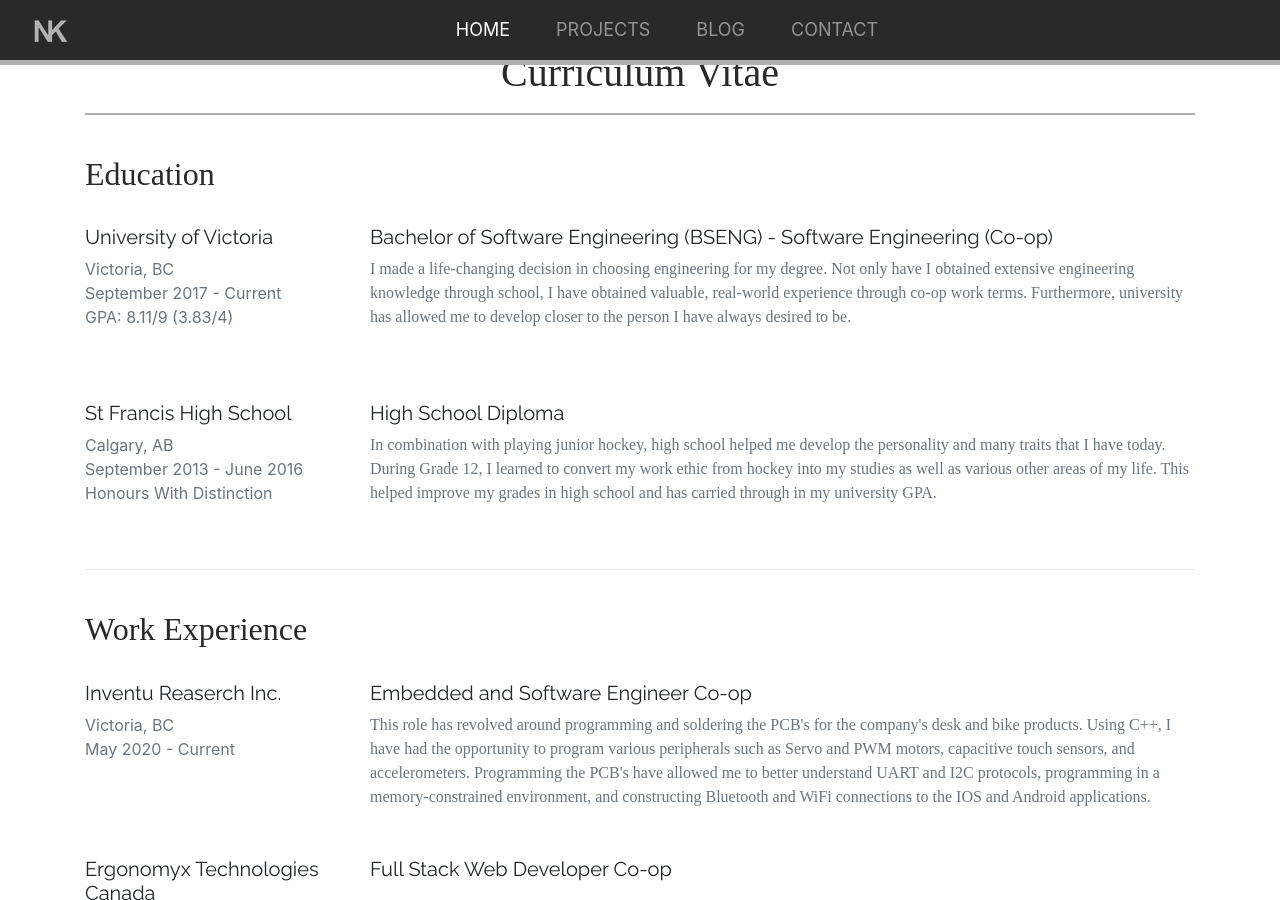
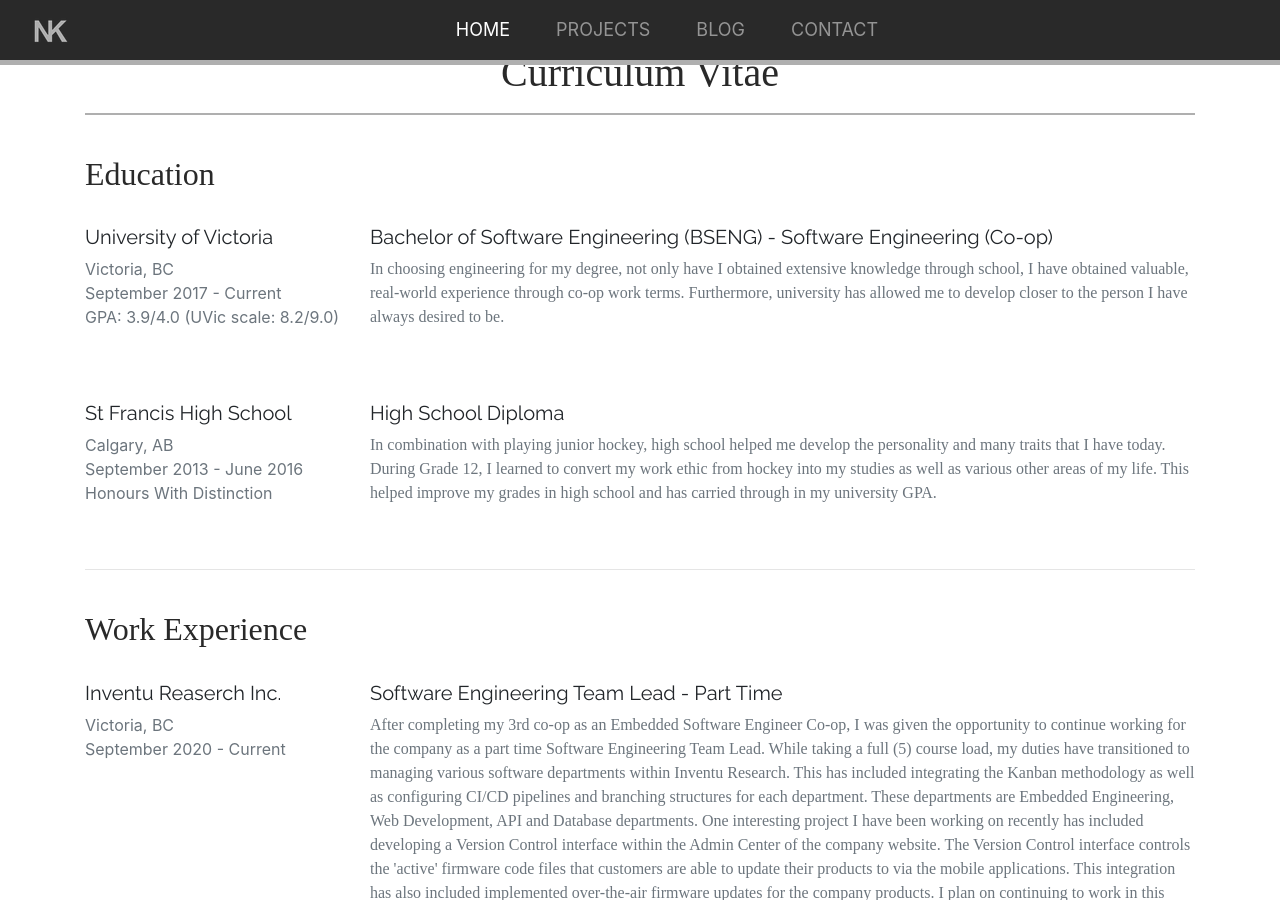
Before and after one commit to nolankurylo/nolankurylo.github.io, a Jekyll site: the page built from index.html, in a window 1280 px wide and 900 px high, scrolled down 1741 px. Built offline with Jekyll 4.4.1, drawn with Linux system fonts in a browser that asks for light colours; nearby versions of some CDN libraries; some web fonts are replaced; comment, search, counter and statistics services are not loaded; some of the changed text lies outside the part shown.

Commit message:
2021 Spring update - add new project

```diff
--- a/assets/js/index.js
+++ b/assets/js/index.js
@@ -19,6 +19,9 @@
   });
 
   if (!(/Android|webOS|iPhone|iPad|iPod|BlackBerry|IEMobile|Opera Mini/i.test(navigator.userAgent))){
+    $('.interest-food').hover(function () {
+      $('.interest-food.section-container').toggleClass('two-is-active');
+    });
     $('.interest-hockey').hover(function () {
       $('.interest-hockey.section-container').toggleClass('two-is-active');
     });
--- a/index.html
+++ b/index.html
@@ -72,13 +72,13 @@
                         <div class="text-muted" >
                                 Victoria, BC<br>
                                 September 2017 - Current<br>
-                                GPA: 8.11/9 (3.83/4)<br><br>
+                                GPA: 3.9/4.0 (UVic scale: 8.2/9.0)<br><br>
                         </div>
                     </div>
                     <div class="col-md-9 col-sm-12 text-left">
                         <div class="text-muted" style="font-family: ABeeZee;">
-                            I made a life-changing decision in choosing engineering for my degree. Not only have I
-                            obtained extensive engineering knowledge through school, I have obtained valuable, real-world
+                            In choosing engineering for my degree, not only have I
+                            obtained extensive knowledge through school, I have obtained valuable, real-world
                             experience through co-op work terms. Furthermore, university has allowed me to develop closer
                             to the person I have always desired to be.
                         </div>
@@ -128,12 +128,44 @@
                         <h5 style="font-family: Raleway;">Inventu Reaserch Inc.</h5>
                     </div>
                     <div class="col-md-9 col-sm-12 text-left">
-                        <h5 style="font-family: Raleway;">Embedded and Software Engineer Co-op</h5>
+                        <h5 style="font-family: Raleway;">Software Engineering Team Lead - Part Time</h5>
                     </div>
                     <div class="col-md-3 col-sm-12 text-left">
                         <div class="text-muted" >
                                 Victoria, BC<br>
-                                May 2020 - Current<br><br>
+                                September 2020 - Current<br><br>
+                        </div>
+                    </div>
+                    <div class="col-md-9 col-sm-12 text-left">
+                        <div class="text-muted" style="font-family: ABeeZee;">
+                            After completing my 3rd co-op as an Embedded Software Engineer Co-op, I was given the opportunity
+                            to continue working for the company as a part time Software Engineering Team Lead. While taking a full (5) course load,
+                            my duties have transitioned to
+                            managing various software departments within Inventu Research. This has included integrating the Kanban methodology
+                            as well as configuring CI/CD pipelines and branching structures for each department. These departments are Embedded
+                            Engineering, Web Development, API and Database departments. One interesting project I have
+                            been working on recently has included developing a Version Control interface within the Admin Center of the company website.
+                            The Version Control interface controls the 'active' firmware code files that customers are able to update their products to via the mobile applications.
+                            This integration has also included implemented over-the-air firmware updates for the company products.
+                            I plan on continuing to work in this position until this
+                            upcoming Semptember 2021 where I am eager to transition to my 4th and final co-op.
+
+                        </div>
+                    </div>
+                </div>
+                <br>
+                <br>
+                <div class="row">
+                    <div class="col-md-3 col-sm-12 text-left">
+                        <h5 style="font-family: Raleway;">Ergonomyx Technologies Canada</h5>
+                    </div>
+                    <div class="col-md-9 col-sm-12 text-left">
+                        <h5 style="font-family: Raleway;">Embedded Software Engineer Co-op</h5>
+                    </div>
+                    <div class="col-md-3 col-sm-12 text-left">
+                        <div class="text-muted" >
+                                Victoria, BC<br>
+                                May 2020 - September 2020<br><br>
                         </div>
                     </div>
                     <div class="col-md-9 col-sm-12 text-left">
@@ -247,8 +279,10 @@
         <hr class="hr-gold">
         <h6 class="text-center text-dark" style="padding-bottom: 100px; line-height: 30px"> Over the course of my
             degree, I have had the opportunity work on various engineering projects that have encouraged me to further my
-            extracurricular development. After obtaining web development experience in my first co-op, I have shifted my
-            focus towards embedded and firmware systems in some of these personal and work-related projects. </h6>
+            extracurricular development. After obtaining web development experience in my first co-op, I have worked to develop my
+            knowledge in embedded and firmware systems. This expereince is illustrated in various projects. Currently, I have shifted my focus towards
+            machine learning and artificial intelligence applications.
+        </h6>
         <div class="row">
             <div class="col-lg-4 col-md-12 text-center">
                 <div data-aos="fade-up" class="image-overlay-container">
@@ -289,17 +323,17 @@
             </div>
             <div class="col-lg-4 col-md-12 text-center" style="margin-bottom: 75px;">
                 <div data-aos="fade-up" class="image-overlay-container">
-                    <img src="/assets/img/bike.jpg" alt="Ergo Bike" class="image-overlay"
+                    <img src="/assets/img/pwm-img.jpg" alt="PWM Block Diagram" class="image-overlay"
                         style="height:100%; width:100%">
                     <div class="inner-overlay"></div>
                     <div class="text-overlay">
                         <div class="overlay-header">
-                            <h3 class="title-text-white">Ergonomyx Bike Firmware</h3>
+                            <h3 class="title-text-white">PWM-Signal-Monitoring-System</h3>
                         </div>
                         <div class="overlay-text">
-                            <p class="text-white">Using C++, programming a PCB and its peripherals such as reed switches, and sensors to record data from a Bike</p>
+                            <p class="text-white">Using C, programming an STMF0 microcontroller to control its peripherals: timer module, optocoupler, potentiometer and LCD display.</p>
                         </div>
-                        <a class="button-square" href="/projects/ergo-bike-firmware"
+                        <a class="button-square" href="/projects/pwm-system"
                             style="text-decoration: none !important; font-family: ABeeZee !important; color: white !important;">VIEW
                             PROJECT</a>
                     </div>
@@ -324,6 +358,21 @@
                 <h1 class="title-text-dark">Interests</h1>
                 <hr class="hr-gold">
                 <br>
+            </div>
+        </div>
+    </div>
+    <div class="section-container interest-food">
+        <div class="section-one">
+            <div class="content"><img src="/assets/img/food-icon.png" width="200" height="150px" alt="Food"></div>
+        </div>
+        <div class="section-two">
+            <div class="content">
+                <div class="content-text text-dark">
+                    Throughout University, I have experienced tough times mentally and anxiety. Along with working out,
+                    I have found a way to relieve stress through cooking at the end of the day. I find it rewarding to
+                    spend time making a delicious meal. On top of that, making food allows me to get out of my own head
+                    and any stress weighing me down from the day.
+                </div>
             </div>
         </div>
     </div>
```
Also changed, not shown: pages/projects.html (+18 -0 lines), pages/projects/pwm-system.html (added, +54 -0 lines), Gemfile.lock, assets/img/food-icon.png (added), assets/img/pwm-img.jpg (added), assets/img/pwm-img2.png (added), 1 other file.
